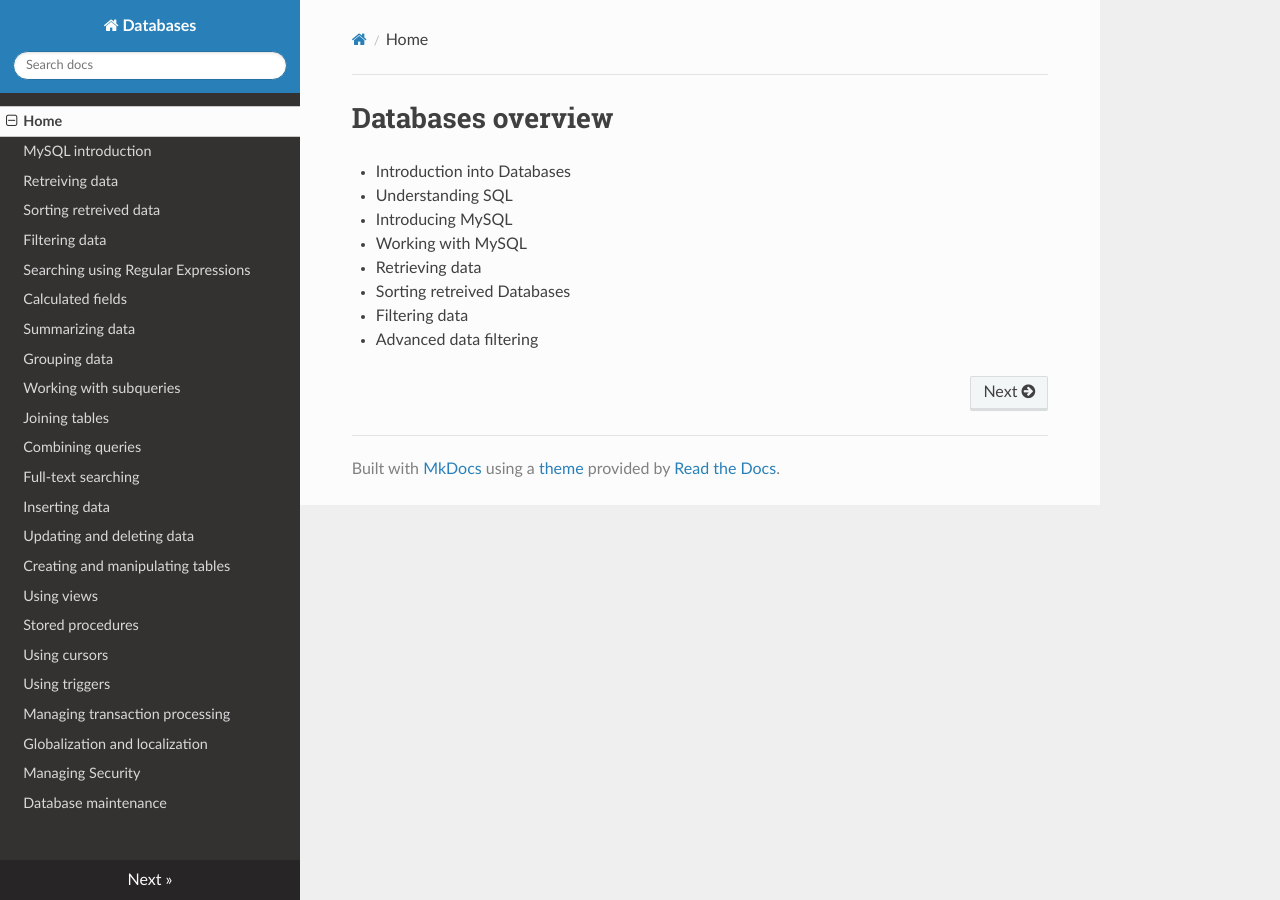
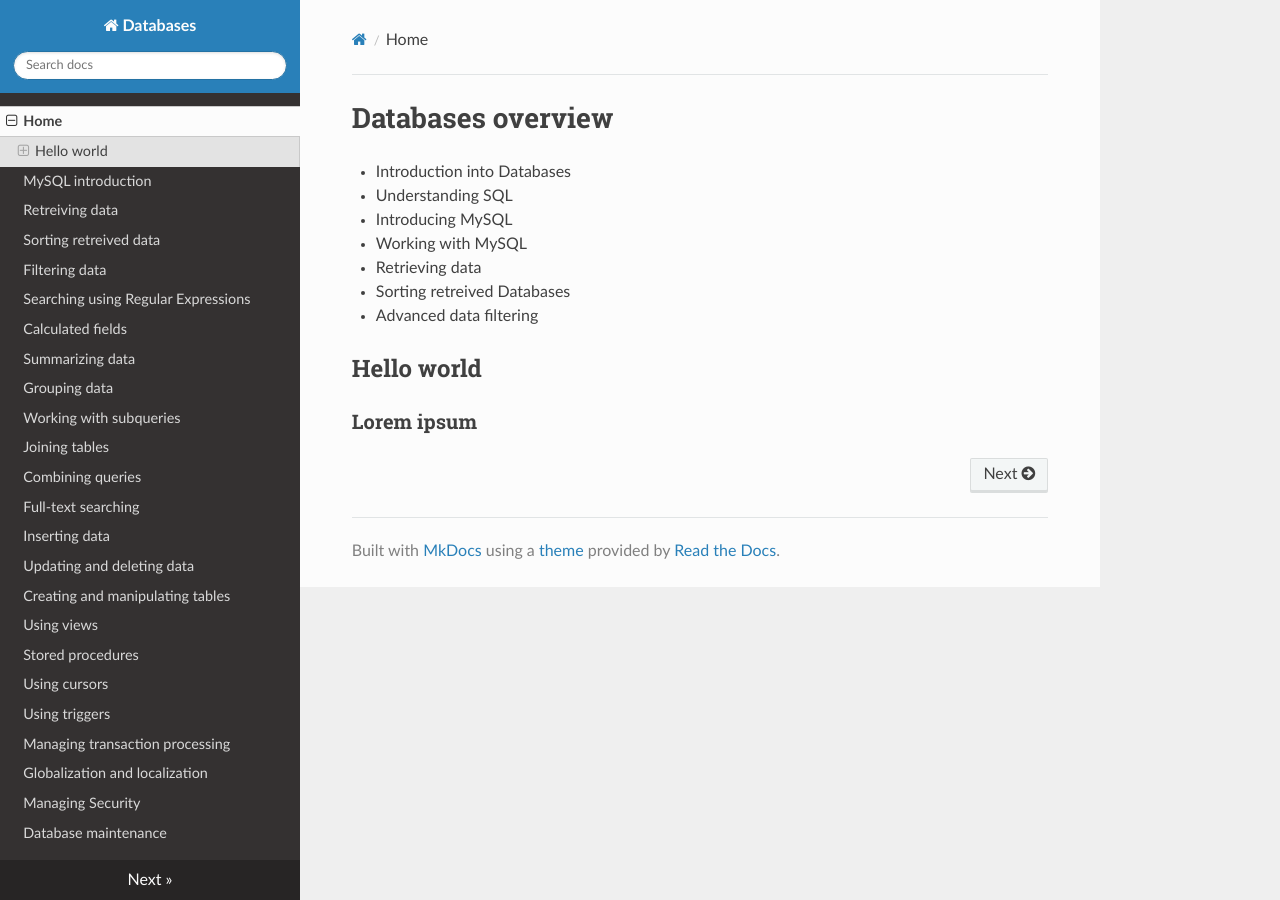
Before and after one commit to sillevl/course-databases, an MkDocs documentation site: the page built from docs/index.md, in a window 1280 px wide. Built offline with MkDocs 1.6.1, drawn with Linux system fonts in a browser that asks for light colours; nearby versions of some CDN libraries; old or Windows-style settings are respelled for this version of MkDocs.

Commit message:
Update index.md

```diff
--- a/docs/index.md
+++ b/docs/index.md
@@ -6,5 +6,7 @@
 * Working with MySQL
 * Retrieving data
 * Sorting retreived Databases
-* Filtering data
 * Advanced data filtering
+
+## Hello world
+### Lorem ipsum
```
